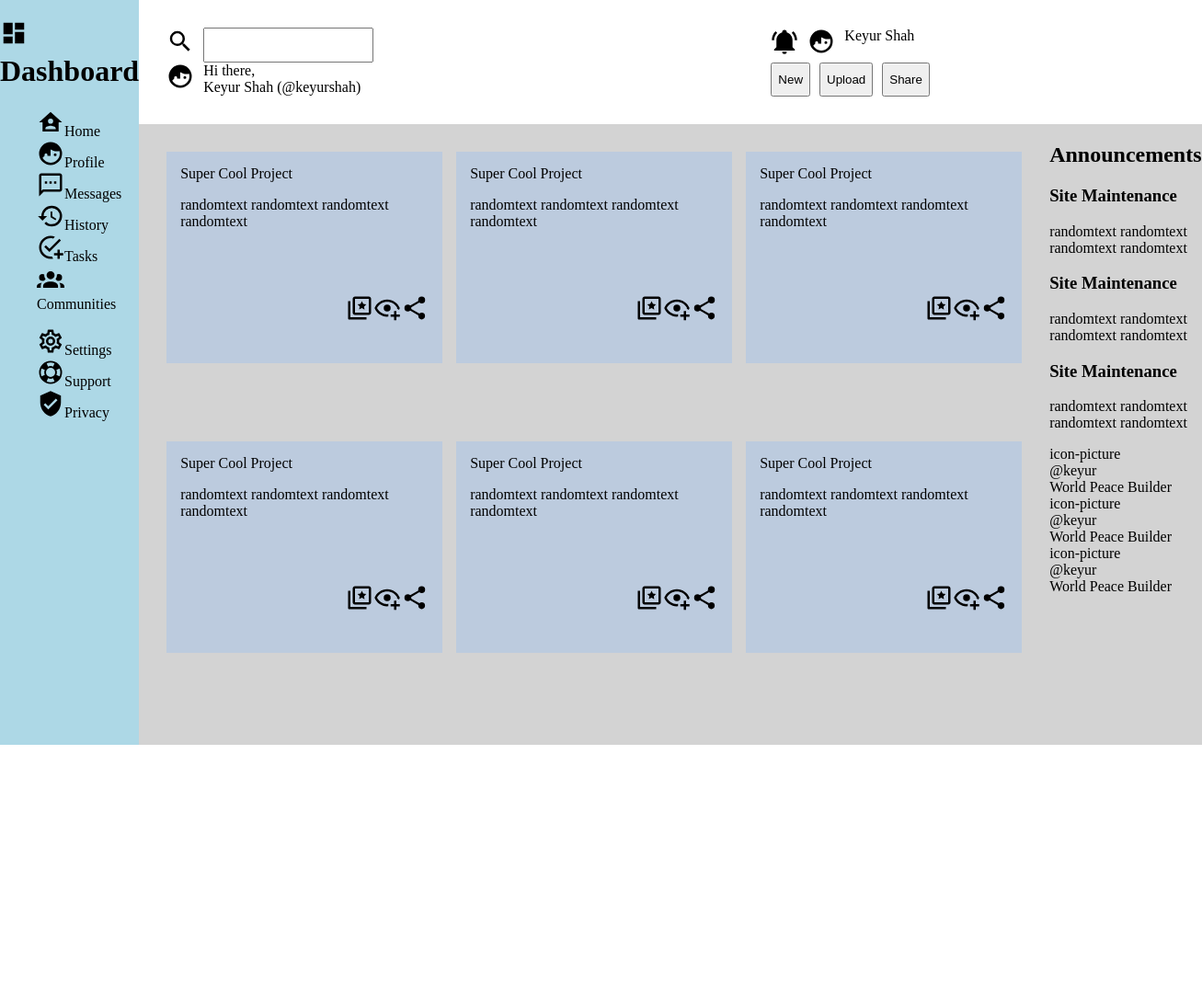
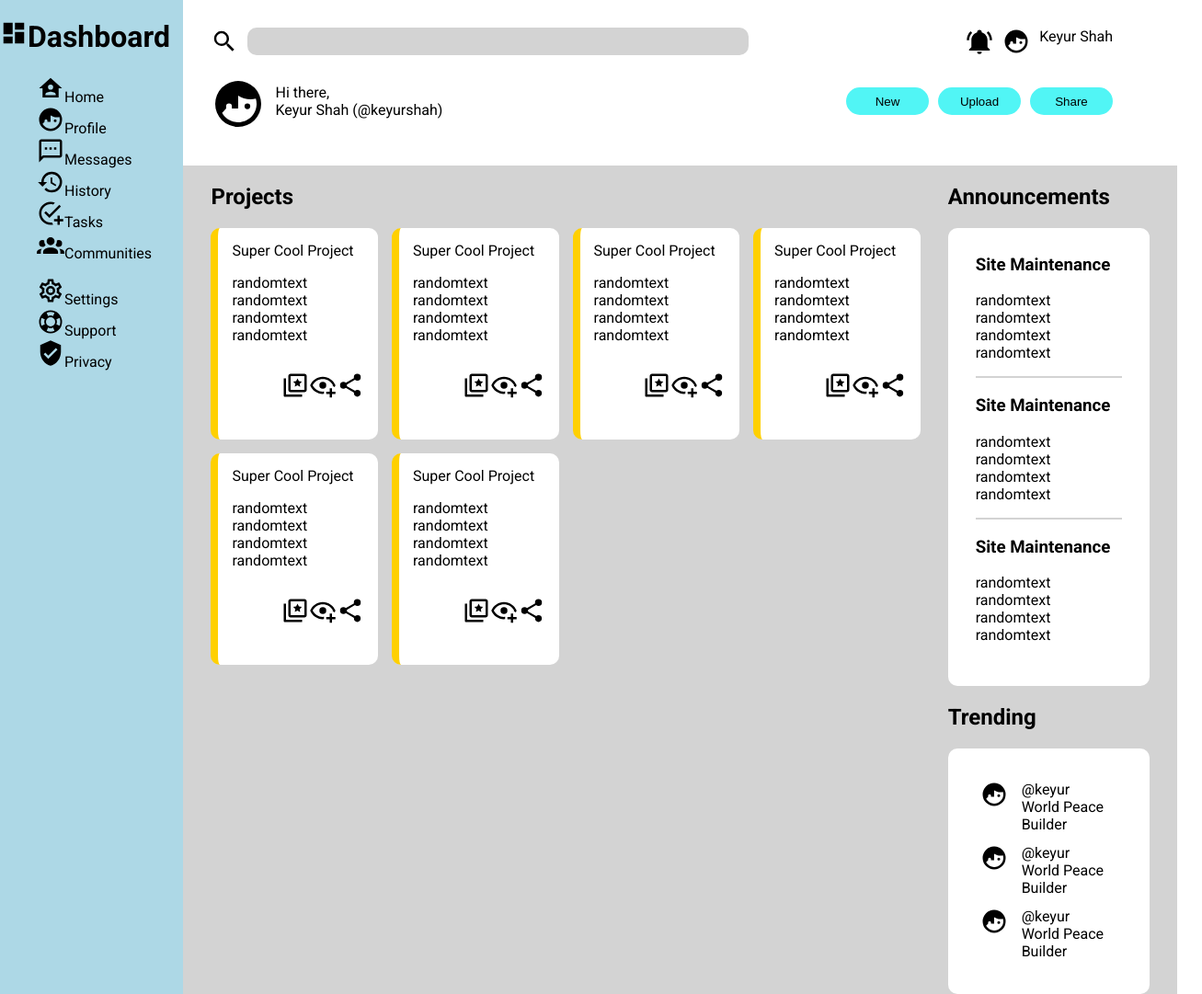
Before and after one commit to kyurshah/admin-dashboard, a plain HTML site: page index.html in a window 1280 px wide. Shown: the whole page at 92% size, 1307 px wide, since content can reach past the window. Before the commit the page ends 810 px from the top, so only its background shows below. Drawn offline with Linux system fonts and the light colour scheme.

Commit message:
Update Projects and rightbard stylings

```diff
--- a/index.html
+++ b/index.html
@@ -6,6 +6,9 @@
     <meta name="viewport" content="width=device-width, initial-scale=1.0">
     <title>Admin Dashboard</title>
     <link rel="stylesheet" href="./style.css">
+    <style>
+        @import url('https://fonts.googleapis.com/css2?family=Roboto:ital,wght@0,100..900;1,100..900&display=swap');
+    </style>
 </head>
 
 <body>
@@ -54,7 +57,8 @@
             </div>
         </div>
         <div class="projects">
-
+            <h2>Projects</h2>
+            <div class="project-container">
                 <div class="project-card">
                     <div>Super Cool Project</div>
                     <p>randomtext randomtext randomtext randomtext</p>
@@ -110,42 +114,46 @@
                     </div>
                 </div>
             </div>
+        </div>
         <div class="rightbar">
             <div class="announcements">
                 <h2>Announcements</h2>
-                <div class="announcements-one">
-                    <div>
+                <div class="announcements-container">
+                    <div class="announcement-card">
                         <h3>Site Maintenance</h3>
                         <p>randomtext randomtext randomtext randomtext</p>
                     </div>
-                    <div>
+                    <div class="announcement-card">
                         <h3>Site Maintenance</h3>
                         <p>randomtext randomtext randomtext randomtext</p>
                     </div>
-                    <div>
+                    <div class="announcement-card">
                         <h3>Site Maintenance</h3>
                         <p>randomtext randomtext randomtext randomtext</p>
                     </div>
-
                 </div>
             </div>
             <div class="trending">
                 <div>
-                    <div>icon-picture</div>
+                    <h2>Trending</h2>
+                </div>
+                <div class="trending-container">
+                    <div class="trending-card">
+                        <div><img src="./icons/face-man-profile.svg" alt=""></div>
                         <div>
                             <div>@keyur</div>
                             <div>World Peace Builder</div>
                         </div>
                     </div>
-                <div>
-                    <div>icon-picture</div>
+                    <div class="trending-card">
+                        <div><img src="./icons/face-man-profile.svg" alt=""></div>
                         <div>
                             <div>@keyur</div>
                             <div>World Peace Builder</div>
                         </div>
                     </div>
-                <div>
-                    <div>icon-picture</div>
+                    <div class="trending-card">
+                        <div><img src="./icons/face-man-profile.svg" alt=""></div>
                         <div>
                             <div>@keyur</div>
                             <div>World Peace Builder</div>
@@ -154,6 +162,7 @@
                 </div>
             </div>
         </div>
+    </div>
 </body>
 
 </html>
--- a/style.css
+++ b/style.css
@@ -1,15 +1,19 @@
+/* MAIN */
 body {
     margin: 0;
     padding: 0;
     box-sizing: border-box;
     height: 100vh;
+    font-family: Roboto, system-ui, -apple-system, BlinkMacSystemFont, 'Segoe UI', Oxygen, Ubuntu, Cantarell, 'Open Sans', 'Helvetica Neue', sans-serif;
 }
 
 .container {
     display: grid;
-    grid-template-columns: 1fr 4fr 1fr;
+    grid-template-columns: 1.2fr 5fr 1.5fr;
     grid-template-rows: 1fr 5fr;
 }
+
+/* SIDEBAR */
 
 .sidebar {
     grid-column-start: 1;
@@ -19,12 +23,15 @@ body {
     background-color: lightblue;
 }
 
+
+/* HEADER */
+
 .header {
     grid-column-start: 2;
     grid-column-end: 4;
     display: grid;
-    grid-template-columns: 3fr 2fr;
-    grid-template-rows: 1fr 1fr;
+    grid-template-columns: 3fr 1.5fr;
+    grid-template-rows: 1fr 2fr;
     padding: 30px;
 }
 
@@ -32,22 +39,102 @@ body {
     display: flex;
     flex-direction: row;
     gap: 10px;
+
 }
 
 
+
+.header-one input {
+    width: 80%;
+    height: 30px;
+    border: lightgray solid 2px;
+    border-radius: 10px;
+    background-color: lightgray;
+}
+
+.header-two {
+    justify-content: flex-end;
+}
+
+.header-two {
+    justify-content: flex-end;
+    padding-right: 40px;
+}
+
+.header-three {
+    align-items: center;
+}
+
+.header-three img {
+    height: 60px;
+    margin-top: 10px;
+}
+
+.header-four {
+    justify-content: flex-end;
+    align-items: center;
+    padding-right: 40px;
+}
+
+.header-four button {
+    width: 90px;
+    height: 30px;
+    background-color: rgb(81, 245, 245);
+    border: rgb(81, 245, 245) 2px solid;
+    border-radius: 30px;
+
+}
+
+
+/* MAIN CONTENT - PROJECTS */
+
 .projects {
+    background-color: lightgrey;
+
+}
+
+.projects h2 {
+    padding-left: 30px;
+}
+
+.project-container {
     grid-column-start: 2;
     grid-column-end: 3;
     grid-row-start: 2;
     grid-row-end: 4;
-    background-color: lightgrey;
     display: grid;
-    grid-template-columns: 300px 300px 300px;
-    grid-template-rows: 300px 300px ;
+    grid-template-columns: repeat(4, 1fr);
+    grid-template-rows: 1fr 1fr 1fr ;
     gap: 15px;
-    padding: 30px;
+    padding: 0px 30px 30px 30px;
+}
 
+
+
+.project-card {
+    background-color: white;
+    height: 200px;
+    display: flex;
+    flex-direction: column;
+    padding: 15px;
+    border-left: rgb(255, 208, 0) 8px solid;
+    border-radius: 10px;
 }
+
+.project-card p {
+    height: 90px;
+}
+
+
+.card-links {
+    justify-content: flex-end;
+    align-items: flex-end;
+    display: flex;
+}
+
+
+
+/* RIGHTBAR */
 
 .rightbar {
     background-color: lightgrey;
@@ -61,22 +148,35 @@ li {
     list-style: none;
 }
 
-
-.project-card {
-    background-color: #bccbde;
-    height: 200px;
-    display: flex;
-    flex-direction: column;
-    padding: 15px;
+/* ANNOUNCEMENTS */
+.announcements-container {
+    background-color: white;
+    padding: 10px 30px 30px 30px;
+    margin-right: 30px;
+    border-radius: 10px;
+    gap: 15px;
 }
 
-.project-card p {
-    height: 90px;
+.announcement-card {
+    border-bottom: 2px lightgray solid;
 }
 
+.announcement-card:last-child {
+    border: none;
+}
 
-.card-links {
-    justify-content: flex-end;
-    align-items: flex-end;
+/* TRENDING */
+
+.trending-card {
     display: flex;
+    gap: 15px;
+    padding: 5px;
+    margin-bottom: 2px;
 }
+
+.trending-container {
+   background-color: white;
+   padding: 30px;
+   margin-right: 30px;
+   border-radius: 10px;
+}
```
Lines whose indentation alone changed are shown as unchanged.
